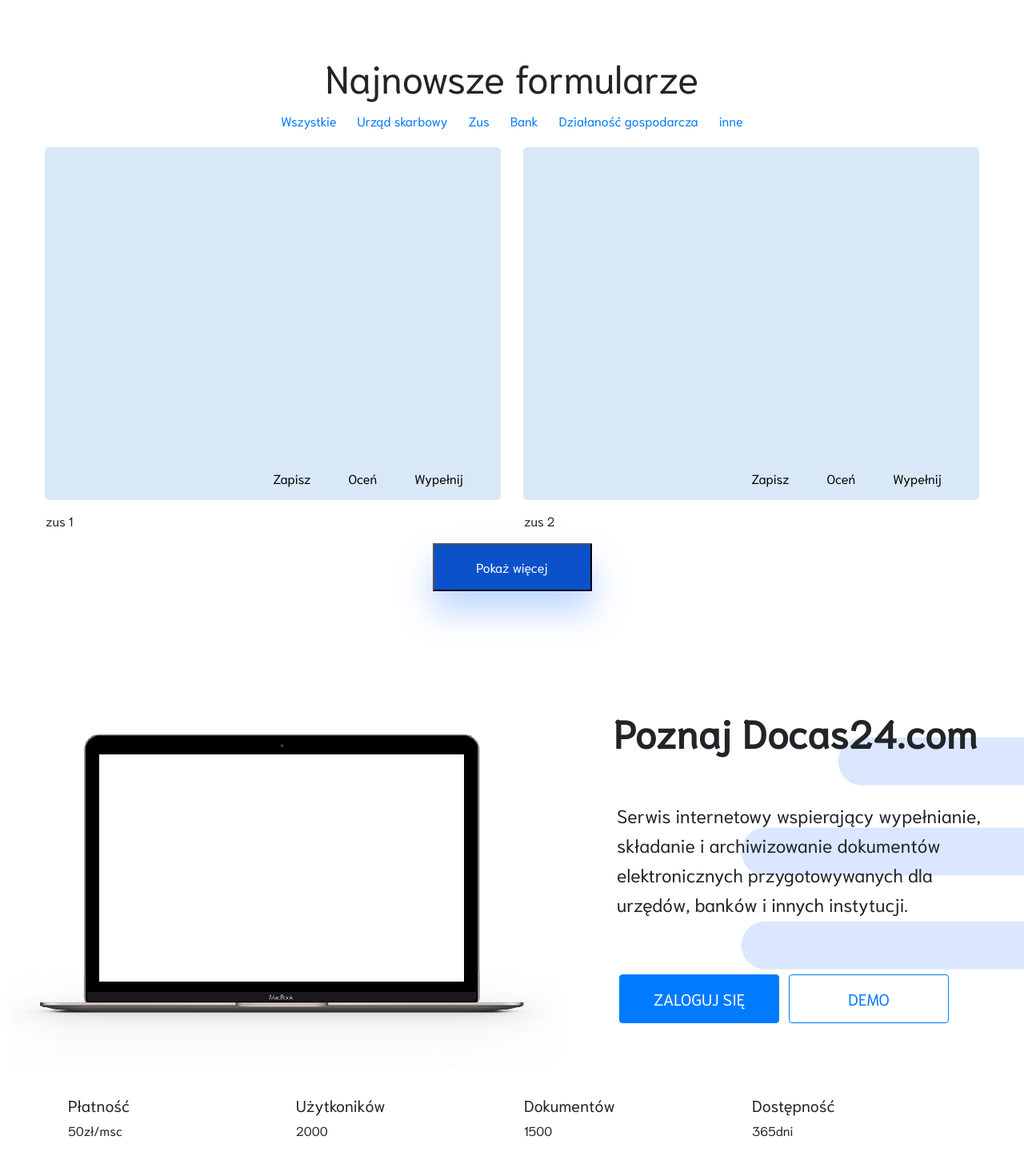
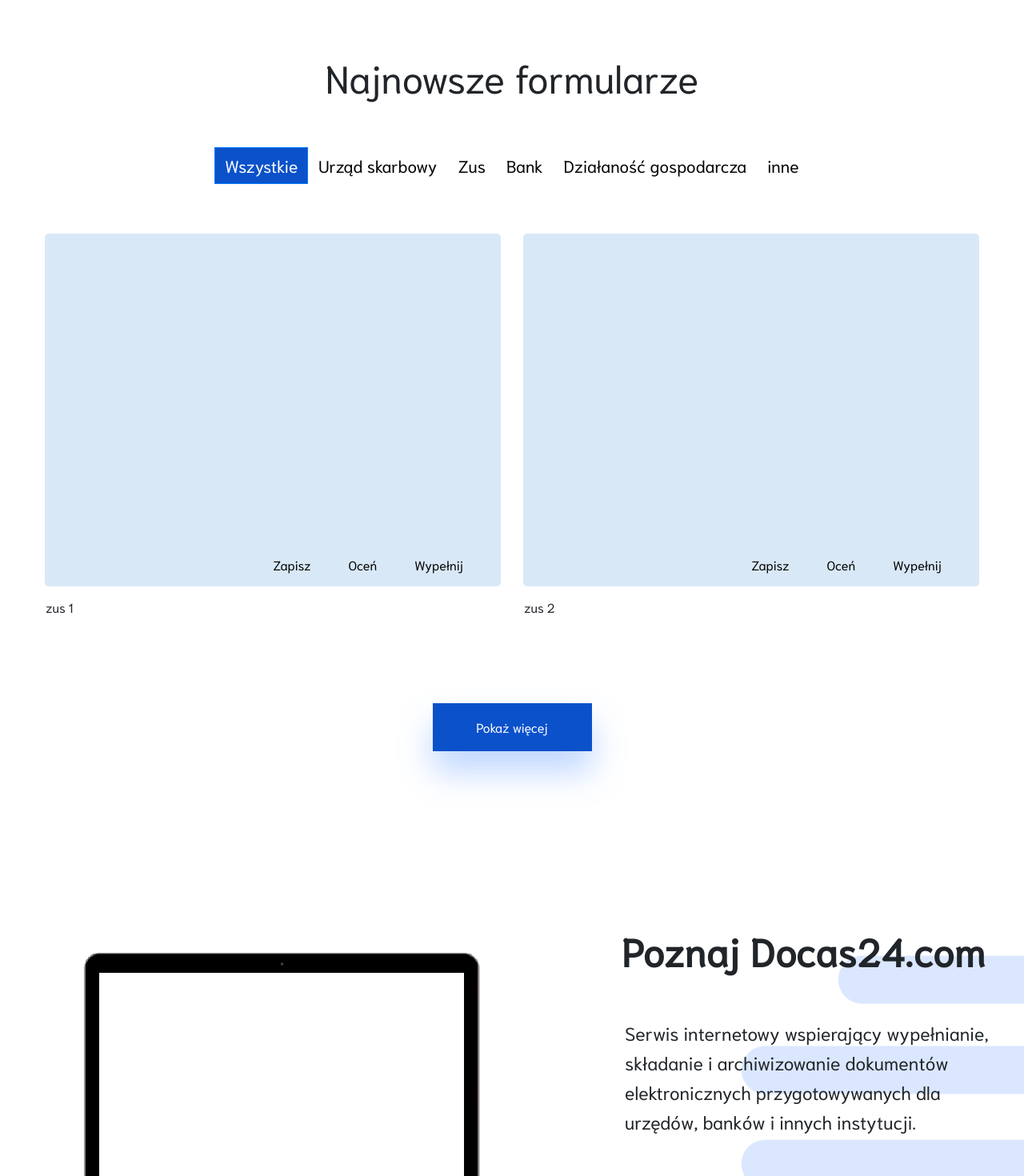
Before and after one commit to maciekbe1/Docas24, a React (Create React App) app in the folder client/: page / in a window 1280 px wide. Shown: the part 1020-2490 px from the top of the page at 80% size. Before the commit the page ends 2445 px from the top, so only its background shows below. Built offline with nearby package versions, Linux system fonts and the light colour scheme.

Commit message:
Add styles

```diff
--- a/client/src/components/FindForm.js
+++ b/client/src/components/FindForm.js
@@ -12,7 +12,7 @@
                       <input type="text" className="form-control docas-input" placeholder="Wpisz jakiego formularza szukasz" aria-label="Recipient's username" aria-describedby="basic-addon2" />
                       <div className="input-group-append">
                         <span className="input-group-text" id="basic-addon2">
-                        <i className="fas fa-search"></i>
+                        <i className="fas fa-search fa-2x"></i>
                         </span>
                       </div>
                     </div>
--- a/client/src/components/LastForms.js
+++ b/client/src/components/LastForms.js
@@ -21,7 +21,7 @@
                 <div className="block-last-form">
                     <h2 className="text-center">Najnowsze formularze</h2>
                         <div className="form-btns-filters">
-                            <button onClick={this.findAllForms} className="btn btn-link">Wszystkie</button>
+                            <button onClick={this.findAllForms} className="btn btn-primary">Wszystkie</button>
                             <button onClick={this.findForm.bind(this, 'us')} className="btn btn-link">Urząd skarbowy</button>
                             <button onClick={this.findForm.bind(this, 'zus')} className="btn btn-link">Zus</button>
                             <button onClick={this.findForm.bind(this, 'bank')} className="btn btn-link">Bank</button>
--- a/client/src/components/Statistics.js
+++ b/client/src/components/Statistics.js
@@ -3,33 +3,31 @@
 class Statistics extends Component {
     render() {
         return (
-            <div className="container-fluid statiscs">
+            <div className="container-fluid statistics">
                 <div className="container">
-                    <div className="row">
+                    <div className="row statistics-row">
                         <div className="col-lg-3">
-                            <h5>Płatność</h5>
                             <div className="statistics-value">
-                                <span>50</span>
-                                <span>zł/msc</span>
+                                <h5>Płatność</h5>
+                                <p><span>50</span>zł/msc</p>
                             </div>
                         </div>
                         <div className="col-lg-3">
-                            <h5>Użytkoników</h5>
                             <div className="statistics-value">
+                                <h5>Użytkoników</h5>
                                 <span>2000</span>
                             </div>
                         </div>
                         <div className="col-lg-3">
-                            <h5>Dokumentów</h5>
                             <div className="statistics-value">
+                                <h5>Dokumentów</h5>
                                 <span>1500</span>
                             </div>
                         </div>
                         <div className="col-lg-3">
-                            <h5>Dostępność</h5>
                             <div className="statistics-value">
-                                <span>365</span>
-                                <span>dni</span>
+                                <h5>Dostępność</h5>
+                                <p><span>365</span>dni</p>
                             </div>
                         </div>
                     </div>
--- a/client/src/styles/home.css
+++ b/client/src/styles/home.css
@@ -41,6 +41,7 @@
     background-color: #d9e8f7;
     display: flex;
     border-radius: 5px;
+    margin-top: 62px;
 }
 .square ul {
     align-items: flex-end;
@@ -60,10 +61,23 @@
 .form-btns-filters {
     display: flex;
     justify-content: center;
+    margin: 60px 0 0;
+}
+.form-btns-filters .btn {
+    font-size: 21px;
+}
+.form-btns-filters .btn-link {
+    font-size: 21px;
+    color: black;
+    text-decoration: none;
+}
+.form-btns-filters .btn-link:hover {
+    border-bottom: 2px solid #0b51ca;
+    border-radius: 0;
 }
 .explore-docas {
     position: relative;
-    margin-top: 147px;
+    margin-top: 220px;
     overflow: hidden;
 }
 .explore-docas > .row > img {
@@ -73,7 +87,7 @@
 }
 .explore-docas-text {
     width: 475px;
-    margin: 0 0 0 112px;
+    margin: 0 0 0 122px;
 }
 .explore-docas-text h2 {
     font-size: 48px;
@@ -100,3 +114,18 @@
     justify-content: center;
     padding: 32px 0px;
 }
+.statistics-value {
+    display: flex;
+    flex-direction: column;
+    justify-content: center;
+    align-items: center;
+    width: 215px;
+    height: 215px;
+    border-radius: 108px;
+    box-shadow: 0px 22px 30px rgba(69,137,254,0.35);
+    background-color: #ffffff;
+}
+
+.statistics-value:nth-child(1) {
+    margin: 20px;
+}
--- a/client/src/styles/main.css
+++ b/client/src/styles/main.css
@@ -17,12 +17,18 @@
 .selected {
     color: #0b51ca;
 }
+.btn-primary {
+    background-color: #0b51ca;
+    border-radius: 0;
+}
 .docas-btn-primary {
     color: #fff;
     height: 60px;
     width: 199px;
     box-shadow: 0 25px 42px rgba(69, 137, 254, 0.35);
     background-color: #0b51ca;
+    margin-top: 92px;
+    border: none;
 }
 .docas-btn-transparent {
     color: #0b51ca;
```
